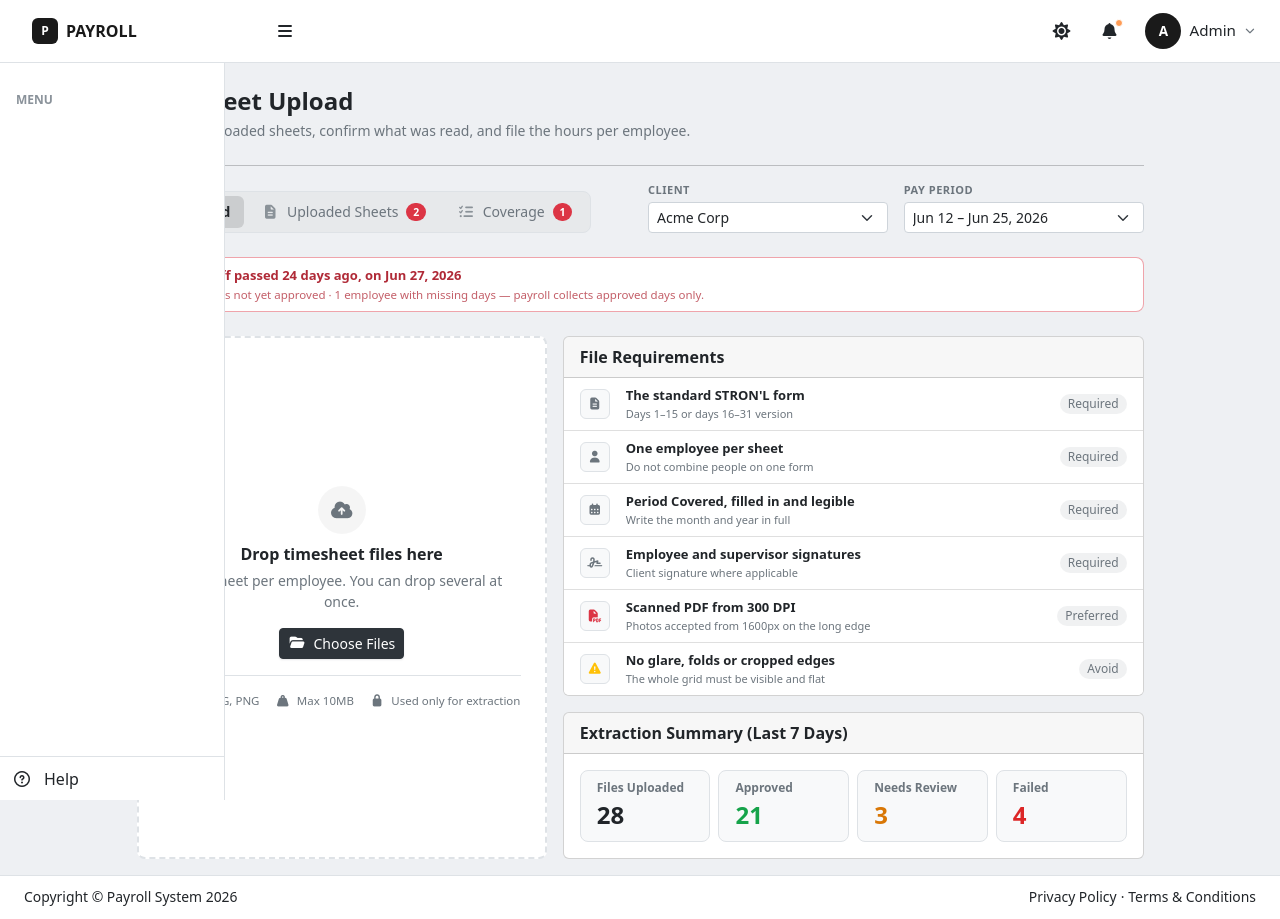
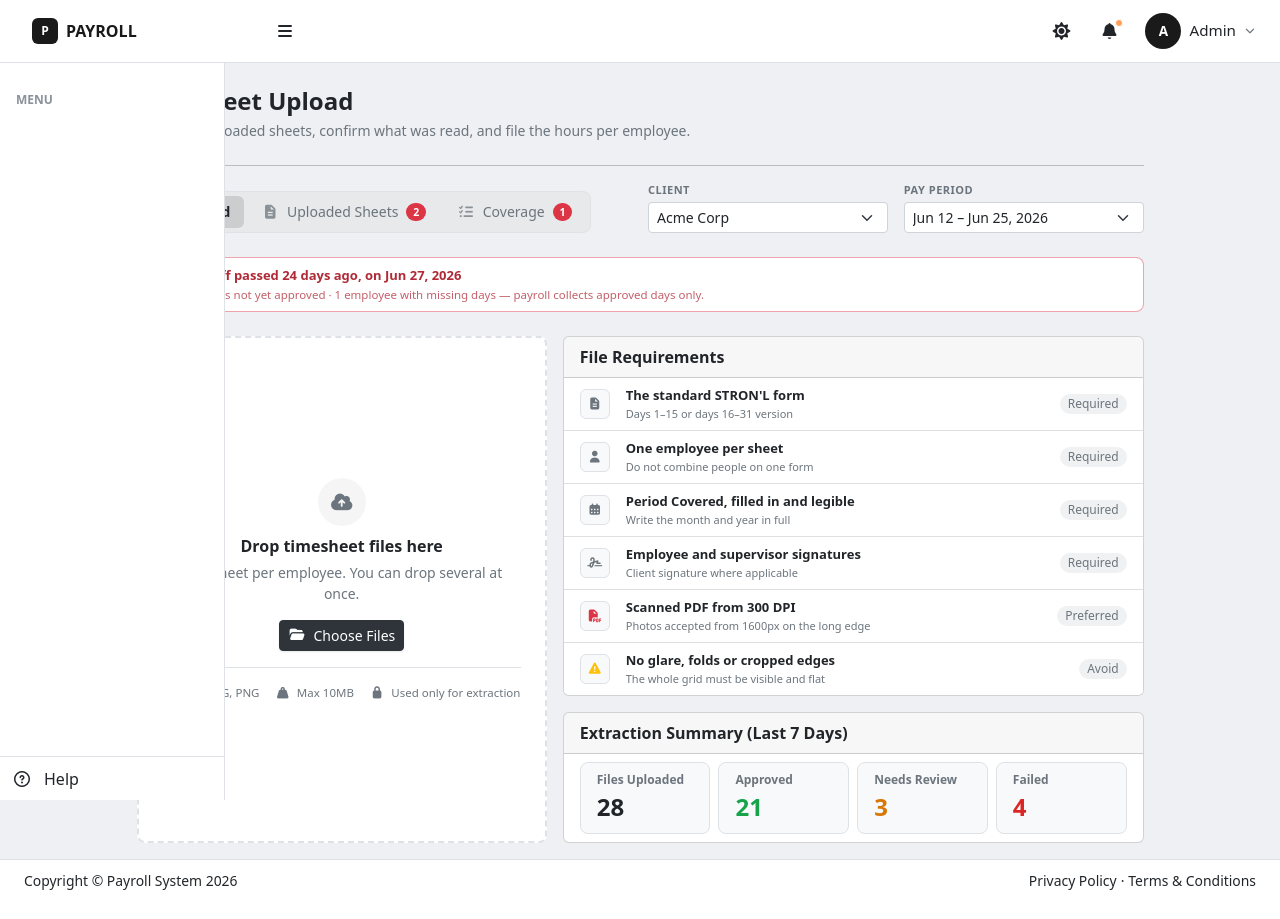
Before and after one commit to melchie04/payroll-system, a React (Vite) app in the folder frontend/: page /timesheet in a window 1280 px wide. Built offline with nearby package versions, Linux system fonts and the light colour scheme.

Commit message:
Update: TImesheet page

```diff
--- a/frontend/src/components/timesheet/TimesheetUpload.jsx
+++ b/frontend/src/components/timesheet/TimesheetUpload.jsx
@@ -398,7 +398,7 @@ export function TimesheetUpload({ summary, client, canUpload = true, onOpenSheet
           </DataCard>
 
           <DataCard title="Extraction Summary (Last 7 Days)">
-            <div className="card-body row g-2">
+            <div className="card-body row g-2 py-2">
               {summary.map((s) => (
                 <div className="col-6 col-md-3" key={s.label}>
                   <div className="border rounded-3 bg-light p-2 px-3 h-100 d-flex flex-column justify-content-between">
```
